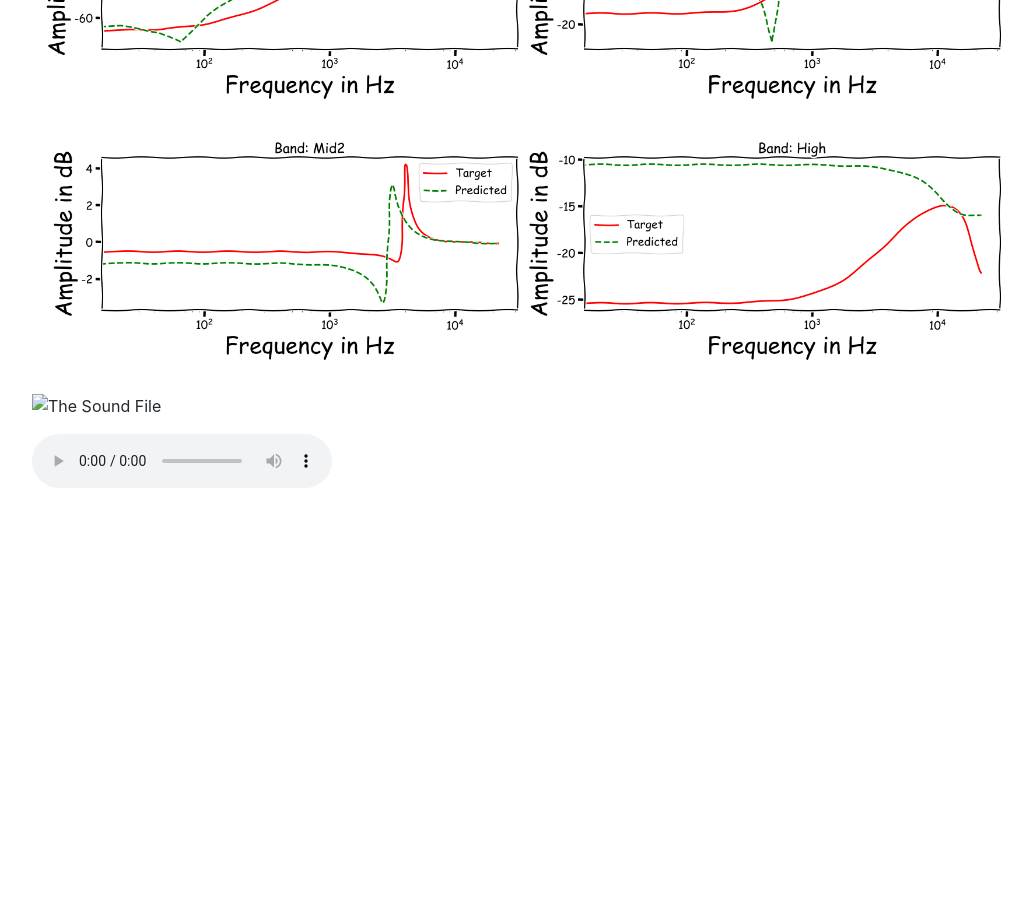
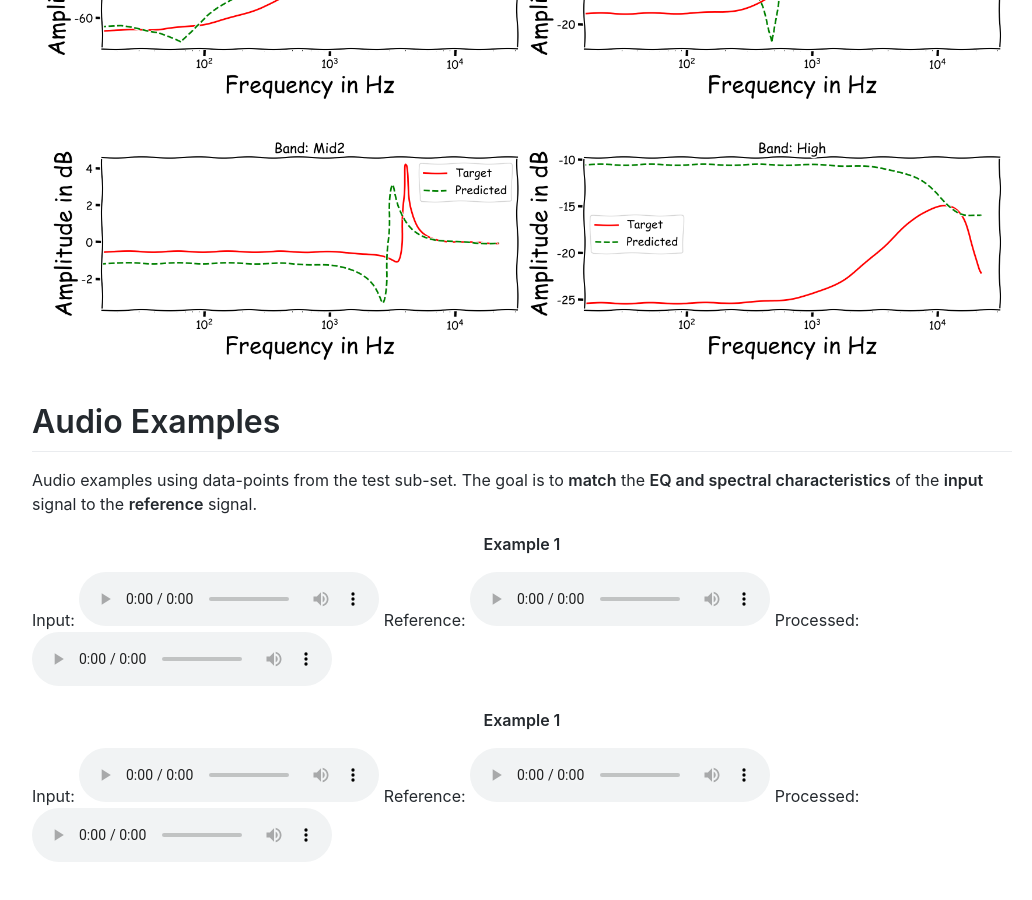
Before and after one commit to Js-Mim/sp-demo, a Jekyll site: the page built from index.md, in a window 1280 px wide and 900 px high, scrolled down 2953 px. Shown: the whole window, without its empty margins (118-1150 px from the left). Built offline with Jekyll 4.4.1, drawn with Linux system fonts in a browser that asks for light colours; comment, search, counter and statistics services are not loaded; before the commit the page ends 3479 px from its top, so only the background shows below that.

Commit message:
Update index.md

```diff
--- a/index.md
+++ b/index.md
@@ -28,6 +28,16 @@ Using speech signals from test sub-set we compute a couple frequency responses f
 ![Example 5](https://raw.githubusercontent.com/Js-Mim/sp-demo/master/figures/f_r_e.png)
 
 
-![The Sound File]()
 
-<audio controls="1"><source src="https://raw.githubusercontent.com/Js-Mim/mss_pytorch/gh-pages/mp3files/Al%20James%20-%20Schoolboy%20Fascination-01.mp3"></audio>
+# Audio Examples
+Audio examples using data-points from the test sub-set. The goal is to **match** the **EQ and spectral characteristics** of the **input** signal to the **reference** signal.
+
+<p align="center"> <b>Example 1</b></p>
+Input: <audio controls="1"><source src="https://raw.githubusercontent.com/Js-Mim/sp-demo/raw/master/audio_files/ex1_input.wav"></audio>
+Reference: <audio controls="1"><source src="https://raw.githubusercontent.com/Js-Mim/sp-demo/raw/master/audio_files/ex1_reference.wav"></audio>
+Processed: <audio controls="1"><source src="https://raw.githubusercontent.com/Js-Mim/sp-demo/raw/master/audio_files/ex1_estimated.wav"></audio>
+
+<p align="center"> <b>Example 1</b></p>
+Input: <audio controls="1"><source src="https://raw.githubusercontent.com/Js-Mim/sp-demo/raw/master/audio_files/ex2_input.wav"></audio>
+Reference: <audio controls="1"><source src="https://raw.githubusercontent.com/Js-Mim/sp-demo/raw/master/audio_files/ex2_reference.wav"></audio>
+Processed: <audio controls="1"><source src="https://raw.githubusercontent.com/Js-Mim/sp-demo/raw/master/audio_files/ex2_estimated.wav"></audio>
```
